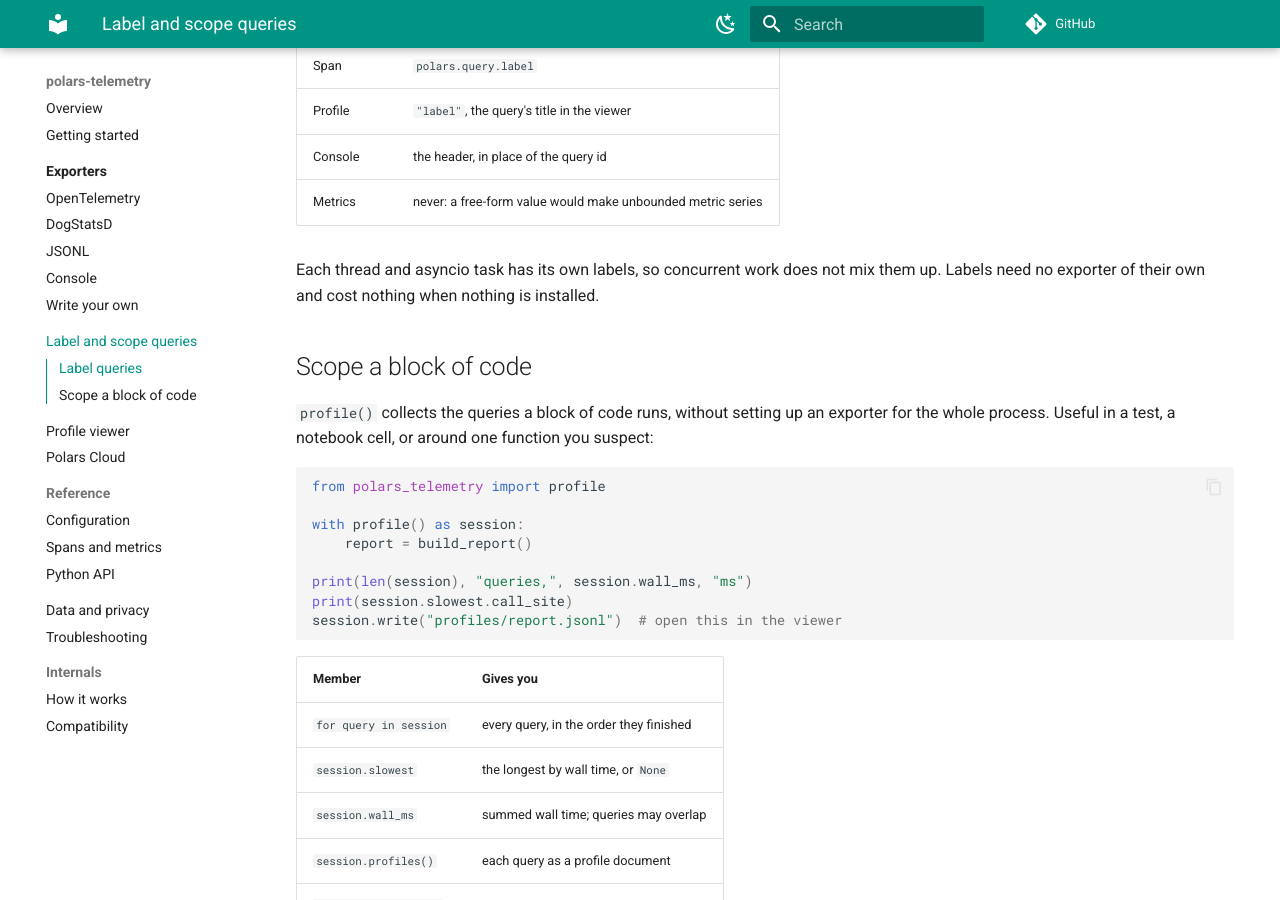
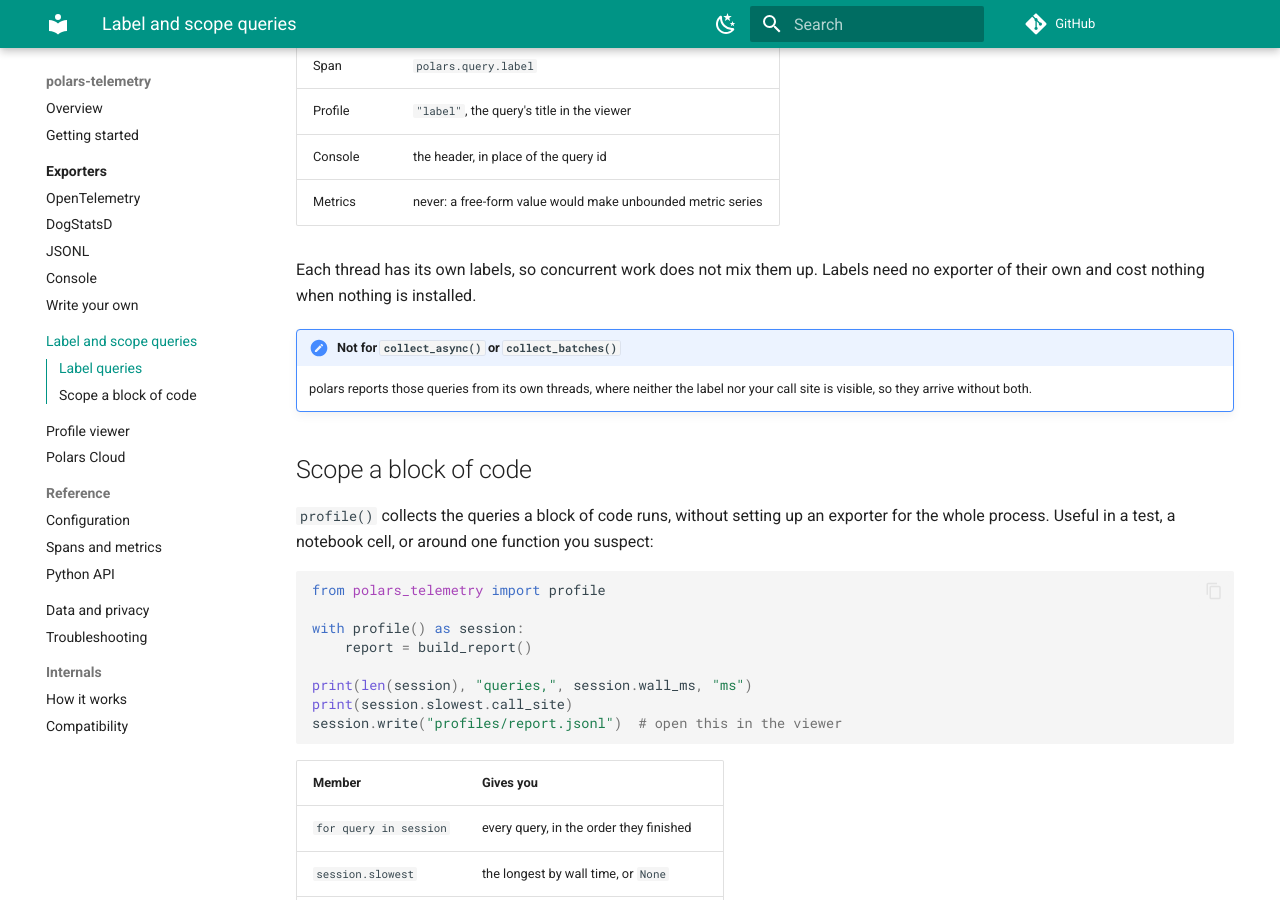
Before and after one commit to jan-krueger/polars-telemetry, an MkDocs documentation site: the page built from docs/labels.md, in a window 1280 px wide and 900 px high, scrolled down 455 px. Built offline with MkDocs 1.6.1 and Material for MkDocs 9.7.7, drawn with Linux system fonts in a browser that asks for light colours; comment, search, counter and statistics services are not loaded.

Commit message:
docs: say that async and batched queries carry no label or call site

```diff
--- a/docs/labels.md
+++ b/docs/labels.md
@@ -21,9 +21,13 @@
 | Console | the header, in place of the query id |
 | Metrics | never: a free-form value would make unbounded metric series |
 
-Each thread and asyncio task has its own labels, so concurrent work does not
-mix them up. Labels need no exporter of their own and cost nothing when
-nothing is installed.
+Each thread has its own labels, so concurrent work does not mix them up.
+Labels need no exporter of their own and cost nothing when nothing is
+installed.
+
+!!! note "Not for `collect_async()` or `collect_batches()`"
+    polars reports those queries from its own threads, where neither the
+    label nor your call site is visible, so they arrive without both.
 
 ## Scope a block of code
 
```
Also changed, not shown: CHANGELOG.md (+3 -0 lines), docs/reference/spans-and-metrics.md (+3 -1 lines), 1 other file.
